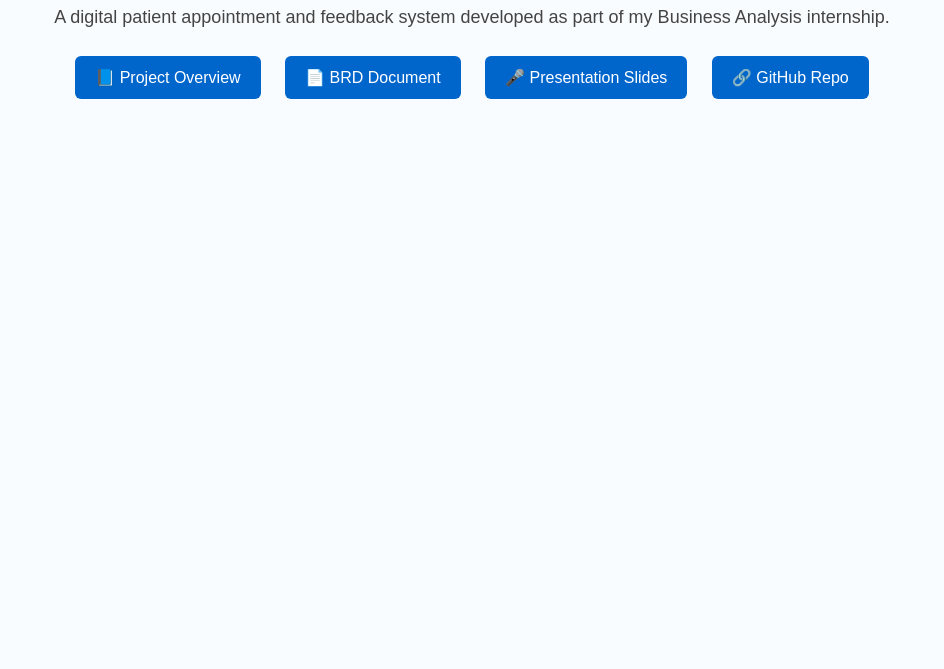
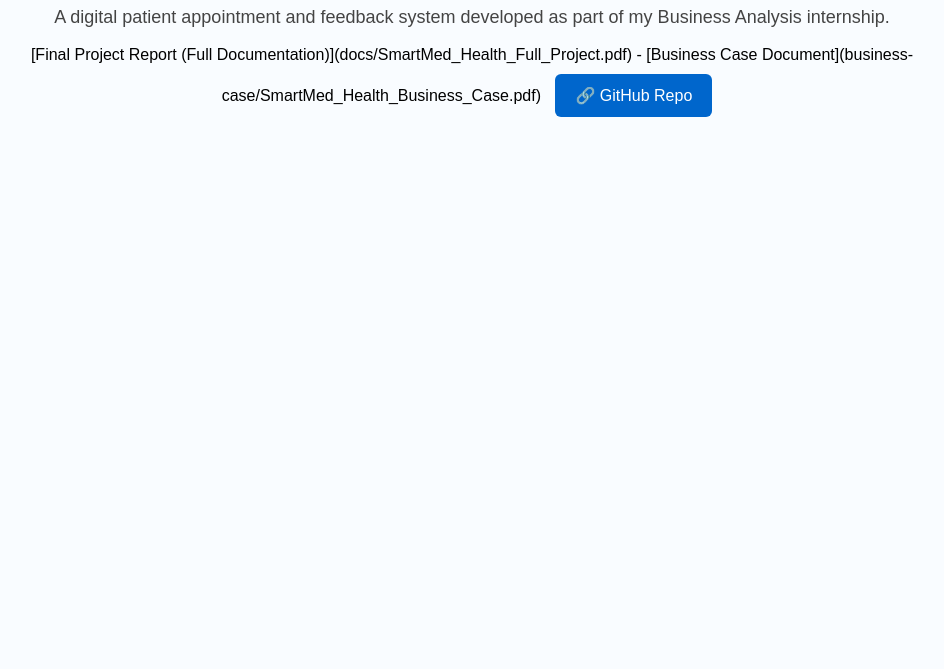
Before and after one commit to Omobolanle-tech/SmartMed-Health, a plain HTML site: page index.html in a window 1280 px wide. Shown: the part 131-800 px from the top of the page, without its empty margins (168-1112 px from the left). Drawn offline with Linux system fonts and the light colour scheme.

Commit message:
Update index.html

```diff
--- a/index.html
+++ b/index.html
@@ -16,9 +16,9 @@
   <h1>SmartMed Health – Internship Capstone Project</h1>
   <p>A digital patient appointment and feedback system developed as part of my Business Analysis internship.</p>
 
-  <a href="README.md" target="_blank">📘 Project Overview</a>
-  <a href="SmartMed-BRD.pdf" target="_blank">📄 BRD Document</a>
-  <a href="SmartMed-Presentation.pdf" target="_blank">🎤 Presentation Slides</a>
+   [Final Project Report (Full Documentation)](docs/SmartMed_Health_Full_Project.pdf)
+- [Business Case Document](business-case/SmartMed_Health_Business_Case.pdf)
+
   <a href="https://github.com/Omobolanle-tech/smartmed-health" target="_blank">🔗 GitHub Repo</a>
 </body>
 </html>
```
